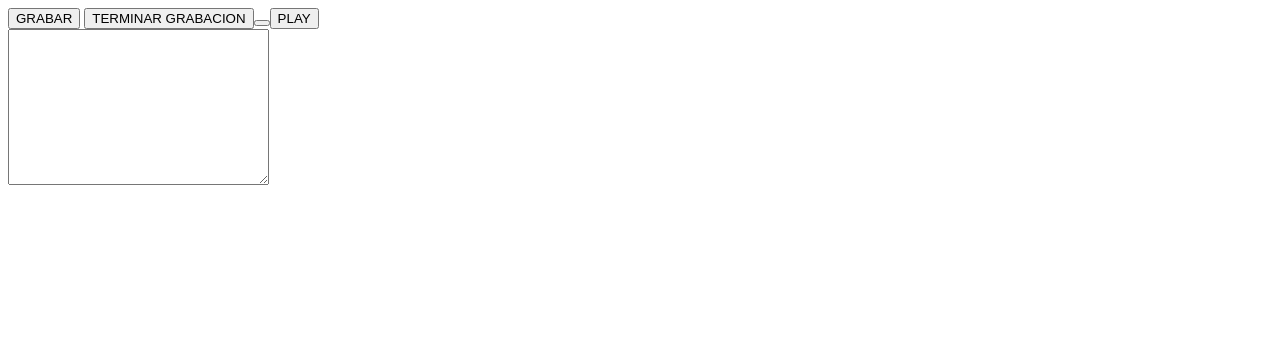
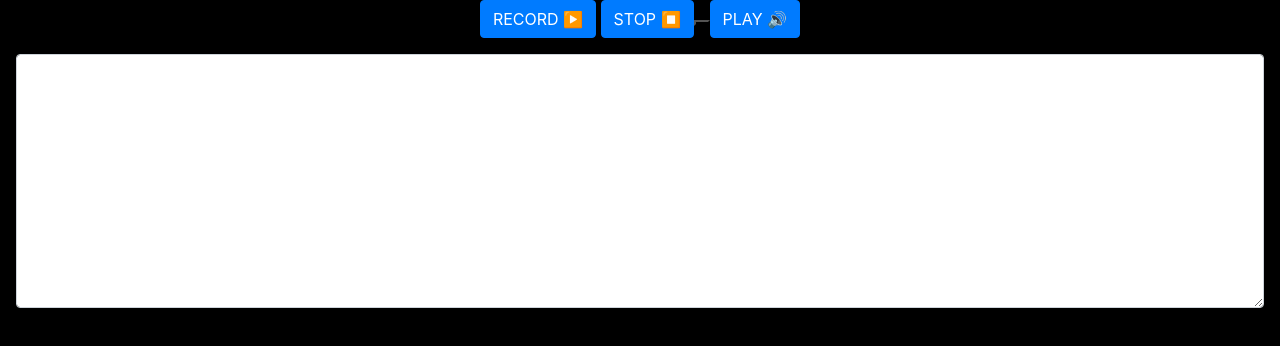
Before and after one commit to roman-vue/Recording-Basic-VOX, a plain HTML site: page index.html in a window 1280 px wide. Drawn offline with nearby package versions, Linux system fonts and the light colour scheme.

Commit message:
:sparkles:

```diff
--- a/index.html
+++ b/index.html
@@ -4,15 +4,24 @@
     <meta charset="UTF-8">
     <meta http-equiv="X-UA-Compatible" content="IE=edge">
     <meta name="viewport" content="width=device-width, initial-scale=1.0">
+    <link rel="stylesheet" href="style.css" type="text/css">
+    <link rel="stylesheet" href="https://cdn.jsdelivr.net/npm/bootstrap@4.6.2/dist/css/bootstrap.min.css" integrity="sha384-xOolHFLEh07PJGoPkLv1IbcEPTNtaed2xpHsD9ESMhqIYd0nLMwNLD69Npy4HI+N" crossorigin="anonymous">
     <title>VOX</title>
 </head>
 <body>
-    <div class="botones">
-        <button id="btnStart">GRABAR</button>
-        <button id="btnStop">TERMINAR GRABACION<button>
-        <button id="btnplayText">PLAY</button>
+    <div class="d-flex justify-content-center">
+
+        <div class="align-items-center">
+            <button class="btn btn-primary" id="btnStart">RECORD ▶️</button>
+            <button class="btn btn-primary" id="btnStop">STOP ⏹️<button>
+
+            <button class="btn btn-primary" id="btnplayText">PLAY 🔊</button>
+        </div>
+
     </div>
-        <textarea id="text" cols="30" rows="10"></textarea>
+    <div class="d-flex justify-content-center p-3">
+        <textarea class="form-control" id="text" cols="30" rows="10"></textarea>
+    </div>
     <script src="vox.js"></script>
 </body>
 </html>
--- /dev/null
+++ b/style.css
@@ -0,0 +1,4 @@
+* {
+    background-color: black;
+    color: white;
+}
```
